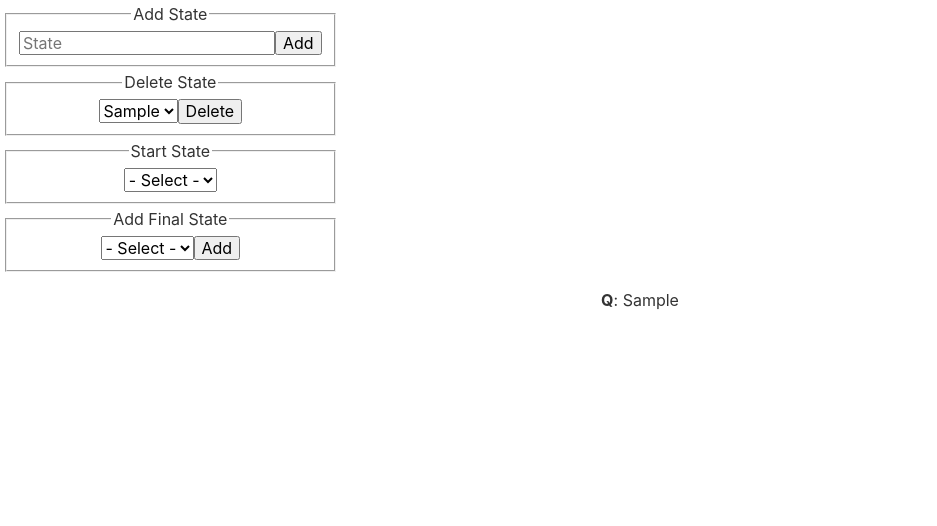
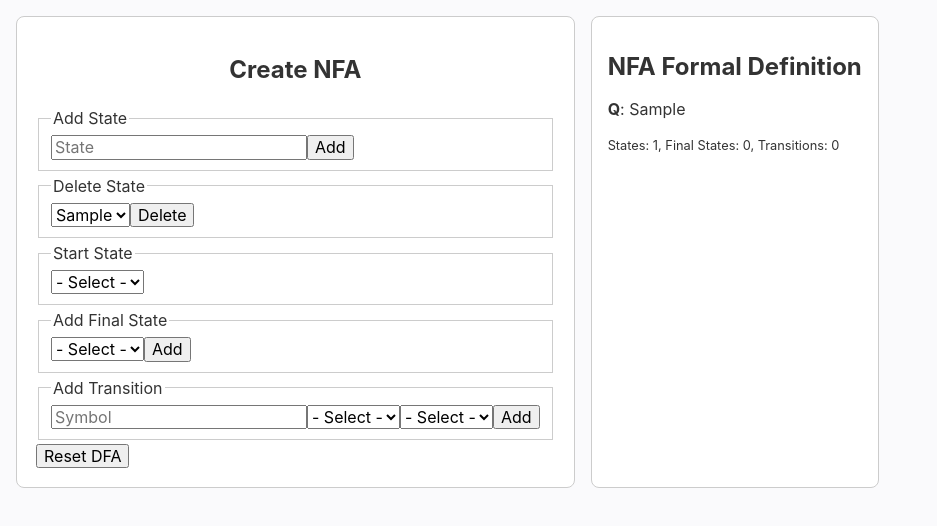
Before and after one commit to sirridemirtas/nfa-to-dfa-converter, a React (Create React App) app: page / in a window 1280 px wide. Both pictures are taken after typing "Sample" into the empty fields and a click on the button "Add". Shown: the top 526 px of the page, without its empty margins (0-937 px from the left). Built offline with nearby package versions, Linux system fonts and the light colour scheme.

Commit message:
Centralized state management, added transition add and delete feature.
UI enhancements implemented
Reset feature added

```diff
--- a/public/index.html
+++ b/public/index.html
@@ -4,7 +4,6 @@
     <meta charset="utf-8" />
     <link rel="icon" href="%PUBLIC_URL%/favicon.ico" />
     <meta name="viewport" content="width=device-width, initial-scale=1" />
-    <meta name="theme-color" content="#000000" />
     <meta name="description" content="NFA to DFA Converter" />
     <link rel="apple-touch-icon" href="%PUBLIC_URL%/logo192.png" />
     <!--
--- a/src/App.css
+++ b/src/App.css
@@ -1,3 +1,29 @@
+body {
+  background: #fafafc;
+}
+
 .app {
-  text-align: center;
+  display: flex;
+  flex-direction: row;
+  flex-wrap: wrap;
+  gap: 16px;
+  padding: 16px;
 }
+
+.app .actions,
+.app .formal_definition {
+  padding: 16px;
+  border-radius: 8px;
+  border: 1px solid #ccc;
+  background: #fff;
+}
+
+.app .actions {
+}
+
+.app .formal_definition {
+  _font-family: serif;
+}
+.app fieldset {
+  border: 1px solid #ccc;
+}
--- a/src/App.js
+++ b/src/App.js
@@ -1,88 +1,121 @@
-import { useState } from "react";
+import { useContext } from "react";
+import { AppContext } from "./store/Context";
+import { AppActions } from "./store/Actions";
+
 import "./App.css";
 
 function App() {
-  const [states, setStates] = useState([]);
+  const { state, dispatch } = useContext(AppContext);
 
   const handleAddState = (e) => {
     e.preventDefault();
+
     const element = document.getElementById("input_state");
-    const state = element.value.trim();
-    if (state && !states.includes(state)) {
-      setStates([...states, state]);
+    const val = element.value.trim();
+
+    if (val && !state.states.includes(val)) {
+      dispatch({
+        type: AppActions.ADD_STATE,
+        payload: val,
+      });
       element.value = "";
     }
   };
 
   const handleDeleteState = (e) => {
     e.preventDefault();
+
     const element = document.getElementById("select_state");
-    const state = element.value.trim();
-    if (state) {
-      setStates(states.filter((s) => s !== state));
+    const val = element.value.trim();
+    if (val) {
+      dispatch({
+        type: AppActions.DELETE_STATE,
+        payload: val,
+      });
     }
   };
-
-  const [startState, setStartState] = useState("");
 
   const handleSelectStartState = (e) => {
     e.preventDefault();
     const element = document.getElementById("select_start_state");
     const startState = element.value.trim();
     if (startState) {
-      setStartState(startState);
+      dispatch({
+        type: AppActions.SET_START_STATE,
+        payload: startState,
+      });
     }
   };
 
-  const [finalStates, setFinalStates] = useState([]);
-
   const handleAddFinalState = (e) => {
     e.preventDefault();
+
     const element = document.getElementById("input_final_state");
     const finalState = element.value.trim();
-    if (finalState && !finalStates.includes(finalState)) {
-      setFinalStates([...finalStates, finalState]);
+
+    if (finalState && !state.finalStates.includes(finalState)) {
+      dispatch({
+        type: AppActions.ADD_FINAL_STATE,
+        payload: finalState,
+      });
       element.value = "";
     }
   };
 
   const handleDeleteFinalState = (e) => {
     e.preventDefault();
+
     const element = document.getElementById("select_final_state");
     const finalState = element.value.trim();
+
     if (finalState) {
-      setFinalStates(finalStates.filter((s) => s !== finalState));
+      dispatch({
+        type: AppActions.DELETE_FINAL_STATE,
+        payload: finalState,
+      });
     }
   };
 
-  const [transitions, setTransitions] = useState({});
-  /*
-  {
-      "symbol": "A",
-      "source": "q1",
-      "target": "q2"
-    }
-  */
   const handleAddTransition = (e) => {
     e.preventDefault();
+
     const symbol = document.getElementById("input_symbol").value.trim();
     const source = document.getElementById("input_source").value.trim();
     const target = document.getElementById("input_target").value.trim();
+
     if (symbol && source && target) {
-      setTransitions([
-        ...transitions,
-        {
-          symbol,
-          source,
-          target,
+      if (
+        state.transitions.find(
+          // transition format: [symbol, source, target]
+          (t) => t[1] === source && t[0] === symbol && t[2] === target
+        )
+      ) {
+        console.log("Transition already exists");
+        return;
+      }
+
+      dispatch({
+        type: AppActions.ADD_TRANSITION,
+        payload: {
+          symbol: symbol,
+          source: source,
+          target: target,
         },
-      ]);
+      });
     }
   };
 
   return (
     <div className="app">
-      <table>
+      <table className="actions">
+        <thead>
+          <tr>
+            <th>
+              <h2>Create NFA</h2>
+            </th>
+          </tr>
+        </thead>
+        <tbody>
           <tr>
             <td>
               <form onSubmit={handleAddState}>
@@ -94,7 +127,7 @@ function App() {
               </form>
             </td>
           </tr>
-        {states.length > 0 && ( // select ile seçilen state silinsin
+          {state.states.length > 0 && (
             <tr>
               <td>
                 <form onSubmit={handleDeleteState}>
@@ -102,7 +135,7 @@ function App() {
                     <legend>Delete State</legend>
                     <select id="select_state">
                       {/* <option value="">- Select -</option> */}
-                    {states
+                      {state.states
                         .slice()
                         .reverse()
                         .map((state) => (
@@ -117,7 +150,7 @@ function App() {
               </td>
             </tr>
           )}
-        {states.length > 0 && (
+          {state.states.length > 0 && (
             <tr>
               <td>
                 <form onSubmit={handleSelectStartState}>
@@ -128,7 +161,7 @@ function App() {
                       onChange={handleSelectStartState}
                     >
                       <option value="">- Select -</option>
-                    {states.map((state) => (
+                      {state.states.map((state) => (
                         <option key={state}>{state}</option>
                       ))}
                     </select>
@@ -137,7 +170,7 @@ function App() {
               </td>
             </tr>
           )}
-        {states.length > 0 && (
+          {state.states.length > 0 && (
             <tr>
               <td>
                 <form onSubmit={handleAddFinalState}>
@@ -145,10 +178,10 @@ function App() {
                     <legend>Add Final State</legend>
                     <select id="input_final_state">
                       <option value="">- Select -</option>
-                    {states
-                      .filter((state) => !finalStates.includes(state))
-                      .map((state) => (
-                        <option key={state}>{state}</option>
+                      {state.states
+                        .filter((s) => !state.finalStates.includes(s))
+                        .map((s) => (
+                          <option key={s}>{s}</option>
                         ))}
                     </select>
                     <button>Add</button>
@@ -157,7 +190,7 @@ function App() {
               </td>
             </tr>
           )}
-        {finalStates.length > 0 && (
+          {state.finalStates.length > 0 && (
             <tr>
               <td>
                 <form onSubmit={handleDeleteFinalState}>
@@ -165,7 +198,7 @@ function App() {
                     <legend>Delete Final State</legend>
                     <select id="select_final_state">
                       <option value="">- Select -</option>
-                    {finalStates.reverse().map((state) => (
+                      {state.finalStates.reverse().map((state) => (
                         <option key={state}>{state}</option>
                       ))}
                     </select>
@@ -175,7 +208,7 @@ function App() {
               </td>
             </tr>
           )}
-        {/* {states.length > 0 && (
+          {state.states.length > 0 && (
             <tr>
               <td>
                 <form onSubmit={handleAddTransition}>
@@ -184,14 +217,14 @@ function App() {
                     <input type="text" id="input_symbol" placeholder="Symbol" />
                     <select id="input_source">
                       <option value="">- Select -</option>
-                    {states.map((state) => (
-                      <option key={state}>{state}</option>
+                      {state.states.map((s) => (
+                        <option key={s}>{s}</option>
                       ))}
                     </select>
                     <select id="input_target">
                       <option value="">- Select -</option>
-                    {states.map((state) => (
-                      <option key={state}>{state}</option>
+                      {state.states.map((s) => (
+                        <option key={s}>{s}</option>
                       ))}
                     </select>
                     <button>Add</button>
@@ -199,28 +232,60 @@ function App() {
                 </form>
               </td>
             </tr>
-        )} */}
+          )}
+          {state.states.length > 0 && (
+            <tr>
+              <td>
+                <button
+                  onClick={() => {
+                    dispatch({ type: AppActions.RESET });
+                  }}
+                >
+                  Reset DFA
+                </button>
+              </td>
+            </tr>
+          )}
+        </tbody>
       </table>
 
-      <div>
-        {states.length > 0 && (
+      <div className="formal_definition">
+        <h2>NFA Formal Definition</h2>
+        {state.states.length > 0 && (
           <p>
-            <b>Q</b>: {states.join(", ")}
+            <b>Q</b>: {state.states.join(", ")}
           </p>
         )}
-        {startState && (
+        {state.startState && (
           <p>
             <b>
               q<sub>0</sub>
             </b>
-            : {startState}
+            : {state.startState}
           </p>
         )}
-        {finalStates.length > 0 && (
+        {state.finalStates.length > 0 && (
           <p>
-            <b>F</b>: {finalStates.join(", ")}
+            <b>F</b>: {state.finalStates.join(", ")}
           </p>
         )}
+        {state.transitions.length > 0 && (
+          <p>
+            <b>δ</b>:{" "}
+            {state.transitions.map((t, index) => (
+              <span key={index}>
+                δ({t[1]}, {t[0]}) = {"{"}
+                {t[2]}
+                {"}"}
+                {index < state.transitions.length - 1 && ", "}
+              </span>
+            ))}
+          </p>
+        )}
+        <small>
+          States: {state.states.length}, Final States:{" "}
+          {state.finalStates.length}, Transitions: {state.transitions.length}
+        </small>
       </div>
     </div>
   );
--- a/src/index.js
+++ b/src/index.js
@@ -2,11 +2,14 @@ import React from "react";
 import ReactDOM from "react-dom/client";
 import "normalize.css";
 import "./index.css";
+import { AppProvider } from "./store/Context";
 import App from "./App";
 
 const root = ReactDOM.createRoot(document.getElementById("root"));
 root.render(
   <React.StrictMode>
-    <App />
+    <AppProvider>
+      <App />
+    </AppProvider>
   </React.StrictMode>
 );
--- /dev/null
+++ b/src/store/Actions.js
@@ -0,0 +1,10 @@
+export const AppActions = {
+  ADD_STATE: "ADD_STATE",
+  DELETE_STATE: "DELETE_STATE",
+  SET_START_STATE: "SET_START_STATE",
+  ADD_FINAL_STATE: "ADD_FINAL_STATE",
+  DELETE_FINAL_STATE: "DELETE_FINAL_STATE",
+  ADD_TRANSITION: "ADD_TRANSITION",
+  DELETE_TRANSITION: "DELETE_TRANSITION",
+  RESET: "RESET",
+};
--- /dev/null
+++ b/src/store/Context.js
@@ -0,0 +1,23 @@
+import { createContext, useReducer } from "react";
+import { AppReducer } from "./Reducer";
+
+const AppContext = createContext();
+
+export const initialState = {
+  states: [],
+  startState: "",
+  finalStates: [],
+  transitions: [],
+};
+
+const AppProvider = ({ children }) => {
+  const [state, dispatch] = useReducer(AppReducer, initialState);
+
+  return (
+    <AppContext.Provider value={{ state, dispatch }}>
+      {children}
+    </AppContext.Provider>
+  );
+};
+
+export { AppContext, AppProvider };
--- /dev/null
+++ b/src/store/Reducer.js
@@ -0,0 +1,71 @@
+import { AppActions } from "./Actions";
+import { initialState } from "./Context";
+
+export const AppReducer = (state, action) => {
+  switch (action.type) {
+    case AppActions.ADD_STATE:
+      return {
+        ...state,
+        states: [...state.states, action.payload],
+      };
+
+    case AppActions.DELETE_STATE:
+      return {
+        ...state,
+        states: state.states.filter((state) => state !== action.payload),
+
+        // Remove the state from the start state, final states and transitions
+        finalStates: state.finalStates.filter(
+          (finalState) => finalState !== action.payload
+        ),
+        startState: state.startState === action.payload ? "" : state.startState,
+        transitions: state.transitions.filter(
+          (transition) =>
+            transition[1] !== action.payload && transition[2] !== action.payload
+        ),
+      };
+
+    case AppActions.SET_START_STATE:
+      return {
+        ...state,
+        startState: action.payload,
+      };
+
+    case AppActions.ADD_FINAL_STATE:
+      return {
+        ...state,
+        finalStates: [...state.finalStates, action.payload],
+      };
+
+    case AppActions.DELETE_FINAL_STATE:
+      return {
+        ...state,
+        finalStates: state.finalStates.filter(
+          (state) => state !== action.payload
+        ),
+      };
+
+    case AppActions.ADD_TRANSITION:
+      return {
+        ...state,
+        transitions: [
+          ...state.transitions,
+          [action.payload.symbol, action.payload.source, action.payload.target],
+        ],
+      };
+
+    case AppActions.DELETE_TRANSITION:
+      const newTransitions = { ...state.transitions };
+      delete newTransitions[action.payload.from][action.payload.to];
+      return {
+        ...state,
+        transitions: newTransitions,
+      };
+
+    case AppActions.RESET:
+      return initialState;
+
+    default:
+      return state;
+  }
+};
```
Lines whose indentation alone changed are shown as unchanged.
